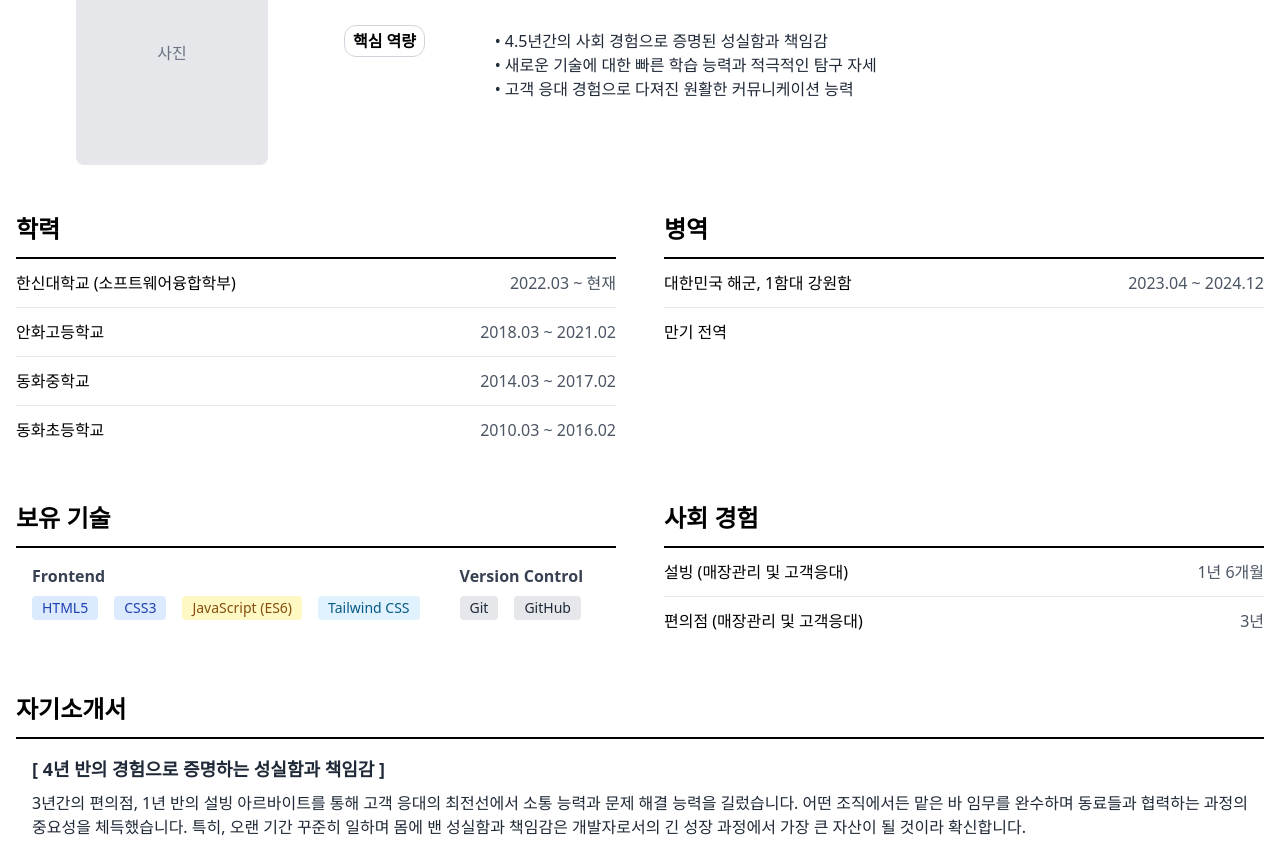
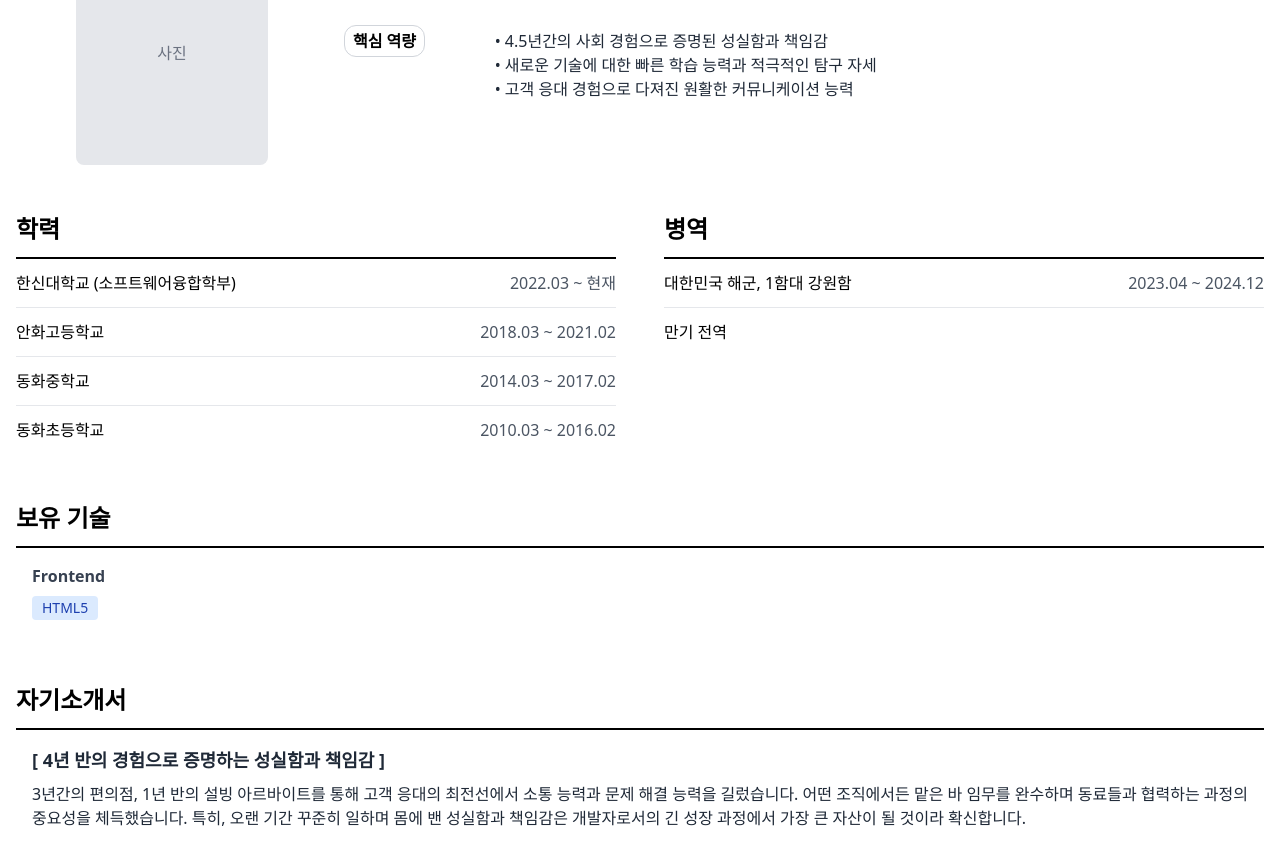
Before and after one commit to gwangmindo123/portfolio, a website: page pages/cv.html in a window 1280 px wide. Shown: the part 237-1096 px from the top of the page. Drawn offline with nearby package versions, Linux system fonts and the light colour scheme.

Commit message:
Simplify skills section

```diff
--- a/pages/cv.html
+++ b/pages/cv.html
@@ -71,10 +71,7 @@
     </div>
   </section>
 
-  <!-- Skills & Social Experience -->
   <section class="container mx-auto mb-12 px-4">
-    <div class="grid grid-cols-1 md:grid-cols-2 gap-12">
-      <div>
     <h2 class="text-2xl font-bold mb-3">보유 기술</h2>
     <div class="p-4 border-t-2 border-t-black">
       <div class="flex flex-wrap gap-x-8 gap-y-4">
@@ -82,26 +79,7 @@
           <h4 class="font-semibold text-gray-700 mb-2">Frontend</h4>
           <div class="flex flex-wrap gap-2">
             <span class="bg-blue-100 text-blue-800 text-sm font-medium mr-2 px-2.5 py-0.5 rounded">HTML5</span>
-                <span class="bg-blue-100 text-blue-800 text-sm font-medium mr-2 px-2.5 py-0.5 rounded">CSS3</span>
-                <span class="bg-yellow-100 text-yellow-800 text-sm font-medium mr-2 px-2.5 py-0.5 rounded">JavaScript (ES6)</span>
-                <span class="bg-sky-100 text-sky-800 text-sm font-medium mr-2 px-2.5 py-0.5 rounded">Tailwind CSS</span>
           </div>
-            </div>
-            <div>
-              <h4 class="font-semibold text-gray-700 mb-2">Version Control</h4>
-              <div class="flex flex-wrap gap-2">
-                <span class="bg-gray-200 text-gray-800 text-sm font-medium mr-2 px-2.5 py-0.5 rounded">Git</span>
-                <span class="bg-gray-200 text-gray-800 text-sm font-medium mr-2 px-2.5 py-0.5 rounded">GitHub</span>
-              </div>
-            </div>
-          </div>
-        </div>
-      </div>
-      <div>
-        <h2 class="text-2xl font-bold mb-3">사회 경험</h2>
-        <div class="border-t-2 border-t-black">
-          <div class="py-3 border-b flex justify-between"><span>설빙 (매장관리 및 고객응대)</span> <span class="text-gray-600">1년 6개월</span></div>
-          <div class="py-3 flex justify-between"><span>편의점 (매장관리 및 고객응대)</span> <span class="text-gray-600">3년</span></div>
         </div>
       </div>
     </div>
```
Lines whose indentation alone changed are shown as unchanged.
